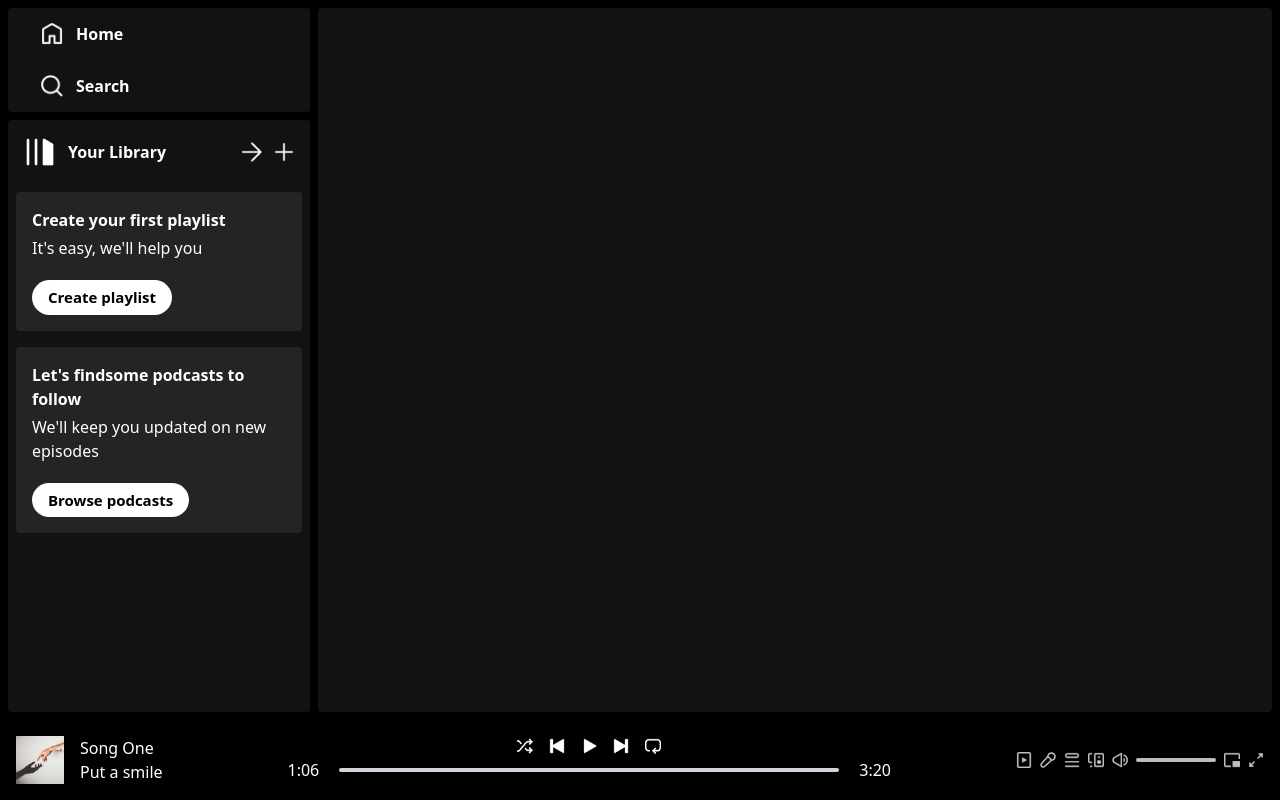
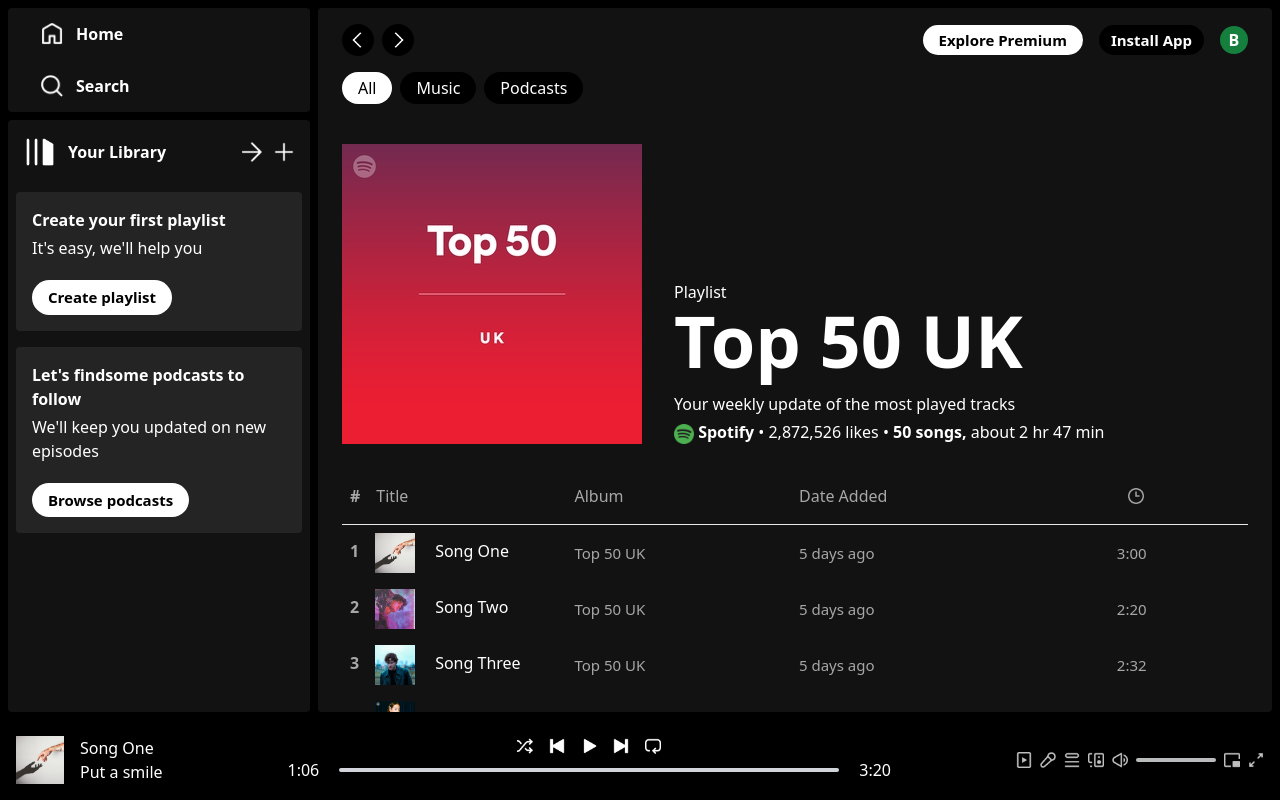
Before and after one commit to bbiircan/Spotify-Clone, a React (Vite) app: page /album/1 in a window 1280 px wide. Built offline with nearby package versions, Linux system fonts and the light colour scheme.

Commit message:
DisplayAlbum component added to display album details and song list.

```diff
--- a/src/components/Display.jsx
+++ b/src/components/Display.jsx
@@ -1,12 +1,14 @@
 import React from 'react'
 import { Route, Routes } from 'react-router-dom'
 import DisplayHome from './DisplayHome'
+import DisplayAlbum from './DisplayAlbum'
 
 const Display = () => {
   return (
     <div className='w-[100%] m-2 px-6 pt-4 rounded bg-[#121212] text-white overflow-auto lg:w-[75%] lg:ml-0'>
       <Routes>
         <Route path='/' element={<DisplayHome/>} />
+        <Route path='/album/:id' element={<DisplayAlbum/>} />
       </Routes>
     </div>
   )
--- /dev/null
+++ b/src/components/DisplayAlbum.jsx
@@ -0,0 +1,53 @@
+import React from 'react'
+import Navbar from './Navbar'
+import { useParams } from 'react-router-dom'
+import { albumsData, assets, songsData } from '../assets/assets'
+
+const DisplayAlbum = () => {
+
+    const {id} = useParams()
+    const albumData = albumsData[id]
+
+  return (
+    <>
+      <Navbar />
+      <div className='mt-10 flex gap-8 flex-col md:flex-row md:items-end'>
+        <img src={albumData.image} alt="" />
+        <div className='flex flex-col'>
+            <p>Playlist</p>
+            <h2 className='text-5xl font-bold mb-4 md:text-7xl'>{albumData.name}</h2>
+            <h4>{albumData.desc}</h4>
+            <p className='mt-1'>
+                <img className='inline-block w-5' src={assets.spotify_logo} alt="" />
+                <b> Spotify </b>
+                • 2,872,526 likes
+                • <b>50 songs, </b>
+                about 2 hr 47 min
+            </p>
+        </div>
+      </div>
+      <div className='grid grid-cols-3 sm:grid-cols-4 mt-10 mb-4 pl-2 text-[#a7a7a7]'>
+        <p><b className='mr-4'>#</b>Title</p>
+        <p>Album</p>
+        <p className='hidden sm:block'>Date Added</p>
+        <img className='m-auto w-4' src={assets.clock_icon} alt="" />
+      </div>
+      <hr />
+      {
+        songsData.map((item,index) => (
+            <div key={index} className='grid grid-cols-3 sm:grid-cols-4 gap-2 p-2 items-center text-[#a7a7a7] hover:bg-[#ffffff2b] cursor-pointer'>
+                <p className='text-white'><b className='mr-4 text-[#a7a7a7]'>{index+1}</b>
+                <img className='inline w-10 mr-5' src={item.image} alt="" />
+                {item.name}
+                </p>
+                <p className='text-[15px]'>{albumData.name}</p>
+                <p className='text-[15px] hidden sm:block'>5 days ago</p>
+                <p className='text-[15px] text-center'>{item.duration}</p>
+            </div>
+        ))
+      }
+    </>
+  )
+}
+
+export default DisplayAlbum
```
